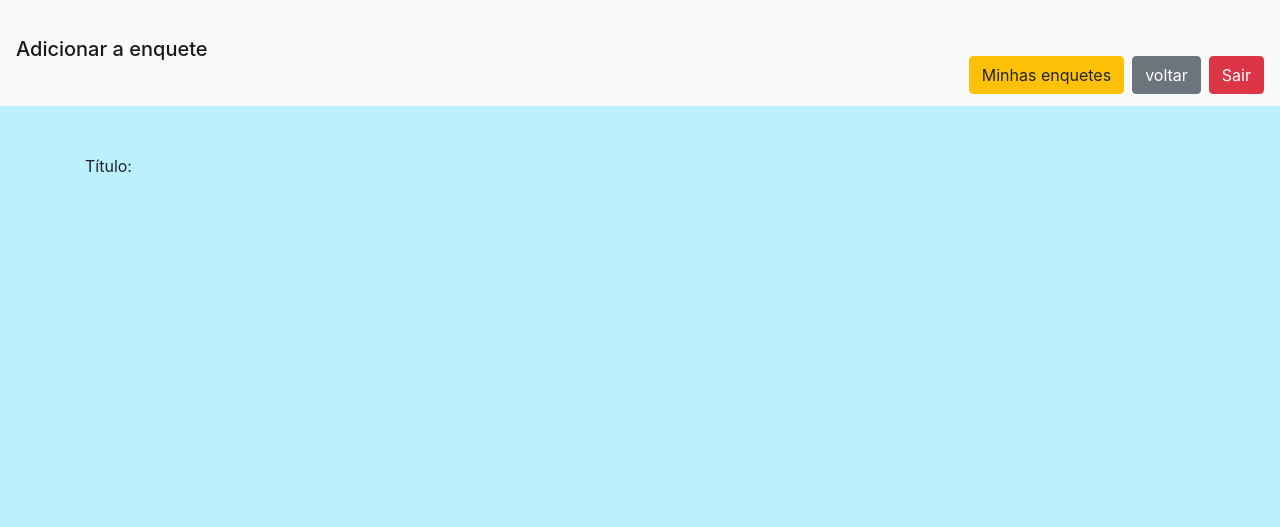
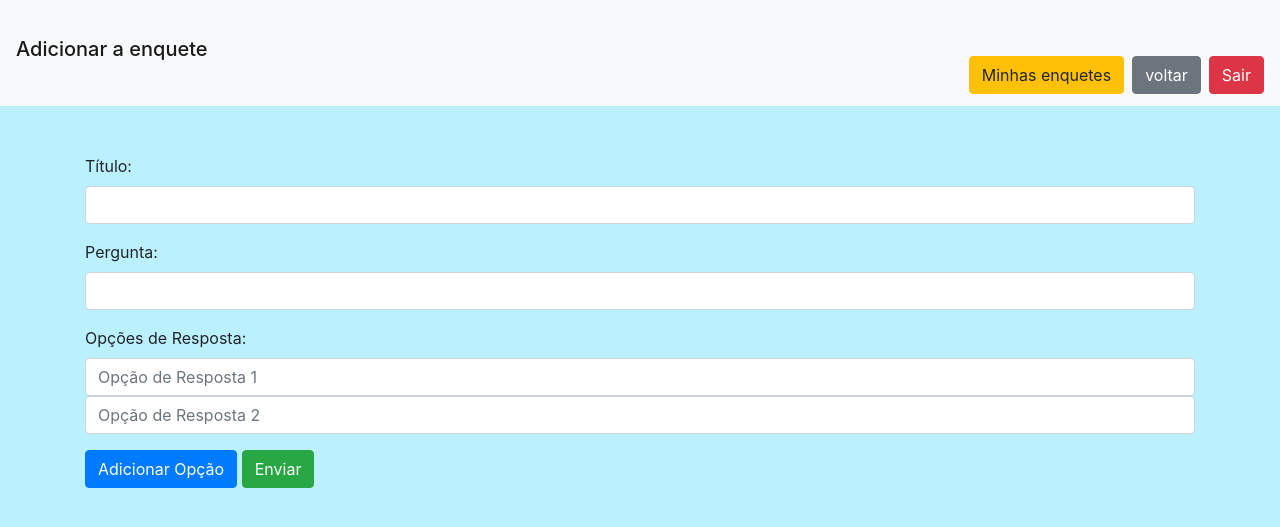
Before and after one commit to diegoreiss/enquetes, a Django app: page /add-pergunta/ in a window 1280 px wide. Shown: the top 527 px of the page. Run offline with Django 5.2, Linux system fonts and the light colour scheme; the visitor is signed in with stand-in values (Sample User, id 1); some libraries are stand-ins or nearby versions.

Commit message:
Update add-pergunta.html

```diff
--- a/enquetes/templates/pages/add-pergunta.html
+++ b/enquetes/templates/pages/add-pergunta.html
@@ -26,5 +26,43 @@
         {% csrf_token %}
         <div class="form-group">
             <label for="titulo">Título:</label>
+            <input required type="text" class="form-control" name="titulo" id="titulo" >
+        </div>
+        <div class="form-group">
+            <label for="pergunta">Pergunta:</label>
+            <input required type="text" class="form-control" name="pergunta" id="pergunta">
+        </div>
+        <div id="opcoes_resposta" class="form-group">
+            <label>Opções de Resposta:</label>
+            <input required type="text" class="form-control" name="opcao_resposta" placeholder="Opção de Resposta 1">
+            <input required type="text" class="form-control" name="opcao_resposta" placeholder="Opção de Resposta 2">
+
+        </div>
+        <button type="button" class="btn btn-primary" id="addOpcao">Adicionar Opção</button>
+        <button type="submit" class="btn btn-success">Enviar</button>
+    </form>
+    </div>
+    <script src="https://code.jquery.com/jquery-3.6.0.min.js"></script>
+    <script>
+        $(document).ready(function() {
+    var count = 2;
+
+    $('#addOpcao').click(function() {
+        count++;
+        var newInput = `
+            <div class="input-group mb-3">
+                <input required type="text" class="form-control" name="opcao_resposta" placeholder="Opção de Resposta ${count}">
+                <div class="input-group-append">
+                    <button class="btn btn-danger deleteOption" type="button">Excluir</button>
+                </div>
+            </div>`;
+        $('#opcoes_resposta').append(newInput);
+    });
+
+    // Adiciona um listener para os botões de exclusão
+    $('#opcoes_resposta').on('click', '.deleteOption', function() {
+        $(this).closest('.input-group').remove();
+    });
+});
     </script>
   {% endblock %}
```
